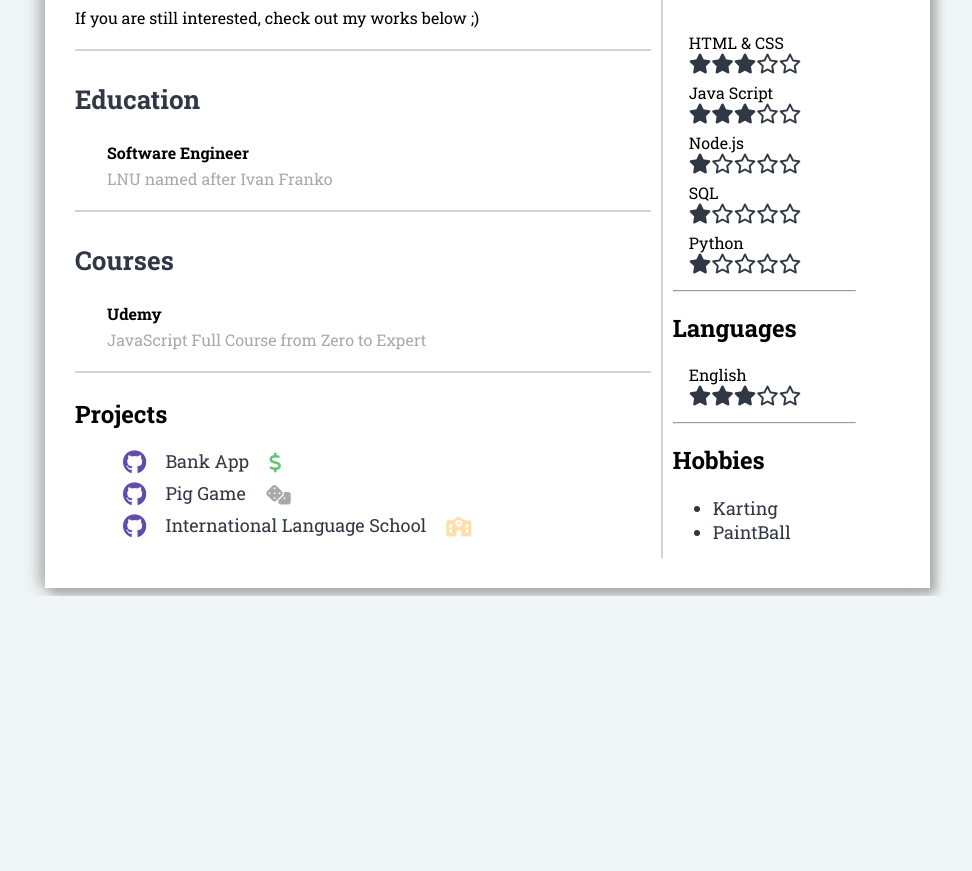
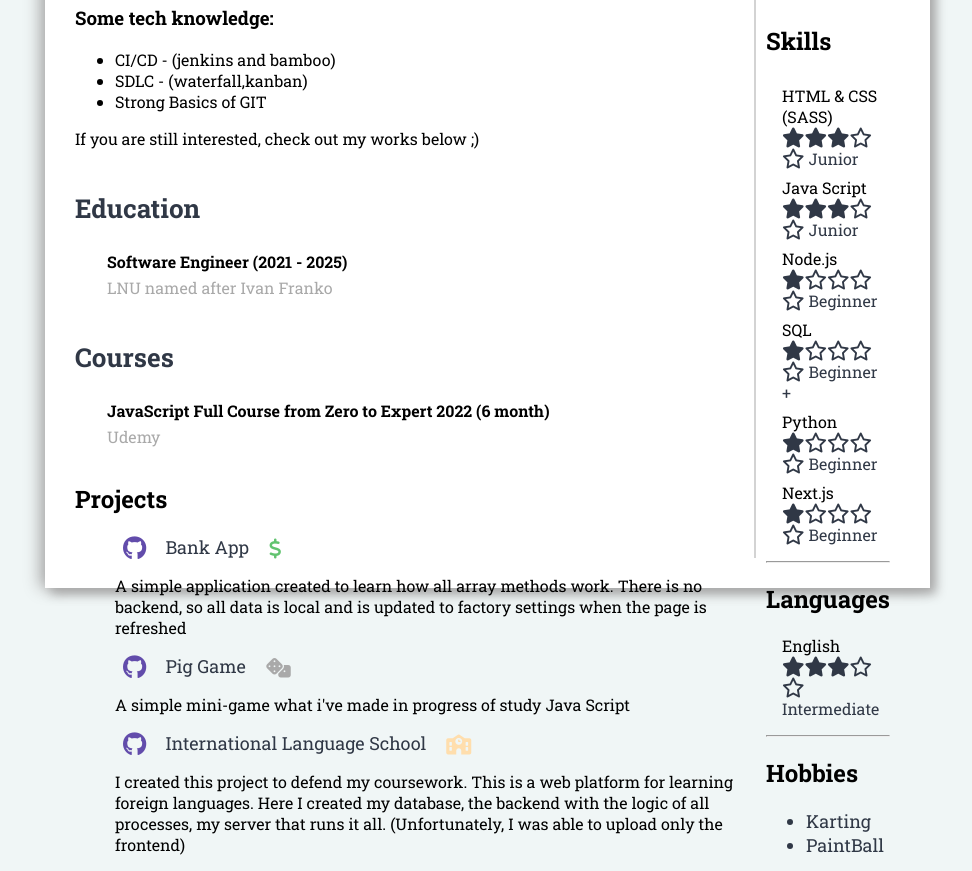
Before and after one commit to Xavtso/CV, a plain HTML site: page index.html in a window 1280 px wide. Shown: the part 445-1316 px from the top of the page, without its empty margins (251-1223 px from the left). Before the commit the page ends 1041 px from the top, so only its background shows below. Drawn offline with Linux system fonts and the light colour scheme.

Commit message:
Update index.html

```diff
--- a/index.html
+++ b/index.html
@@ -5,7 +5,7 @@
     <meta http-equiv="X-UA-Compatible" content="IE=edge">
     <meta name="viewport" content="width=device-width, initial-scale=1.0">
     <title>Vitaliy's CV</title>
-    <link rel="stylesheet" href="style.css">
+    <link rel="stylesheet" href="/style.css">
     <link
       href="https://fonts.googleapis.com/css2?family=Roboto+Slab:wght@400;500;700;900&display=swap"
       rel="stylesheet"
@@ -13,7 +13,7 @@
 </head>
 <body>
     <header>
-        <img class="photo" src="photo-cutted.png">
+        <img class="photo" src="/photo-cutted.png">
         <h1 class="full-name">Vitaliy Havrona</h1>
         <p class="headline"> Front-end Developer</p>
         <div class="contacts">
@@ -31,8 +31,15 @@
                     <li>I am communicative and easily find a common language with anyone.</li>
                     <li>Not conflicted - I will always find a compromise.</li>
                     <li>I like to solve interesting problems - the more interesting, the better.</li>
-                    <li>Stress-resistant - I close deadlines with a stone face and fire inside!</li>
+                    <li>Stress-resistant - I close deadlines with a stone face and fire inside!)</li>
                 </ol>
+
+                <h3>Some tech knowledge:</h3>
+                <ul>
+                    <li class="tech-item">CI/CD - (jenkins and bamboo)</li>
+                    <li class="tech-item">SDLC - (waterfall,kanban)</li>
+                    <li class="tech-item">Strong Basics of GIT</li>
+                </ul>
                 <p>If you are still interested, check out my works below ;)</p>
             </section>
             <div class="ruler"></div>
@@ -40,7 +47,7 @@
 
                 <h1 class="title">Education</h1>
                 <div class="co-op">
-                    <h4>Software Engineer</h4>
+                    <h4>Software Engineer (2021 - 2025)</h4>
                     <p id="lnu">LNU named after Ivan Franko</p>
                 </div>
 
@@ -49,8 +56,8 @@
             <section class="courses">
                 <h1 class="title">Courses</h1>
                 <div class="co-op">
-                    <h4>Udemy</h4>
-                    <p id="js">JavaScript Full Course from Zero to Expert</p>
+                    <h4> JavaScript Full Course from Zero to Expert 2022 <span id="blured">(6 month)</span></h4>
+                    <p id="js">Udemy</p>
                 </div>
             </section>
             <div class="ruler"></div>
@@ -58,8 +65,11 @@
                 <h2>Projects</h2>
                 <ul class="list">
                     <li class="list-item"><i class="fa-brands fa-github fa-xl "></i><a class="projects-url" href="https://github.com/Xavtso/bankApp.git">Bank App</a> <i class="fa-solid fa-dollar-sign fa-lg"></i></li>
-                    <li class="list-item"><i class="fa-brands fa-github fa-xl"></i><a class="projects-url" href="https://github.com/Xavtso/PigGame.git">Pig Game</a> <i class="fa-solid fa-dice fa-lg"></i></i></li>
+                    <p class="project-info">A simple application created to learn how all array methods work. There is no backend, so all data is local and is updated to factory settings when the page is refreshed</p>
+                    <li class="list-item"><i class="fa-brands fa-github fa-xl"></i><a class="projects-url" href="https://xavtso.github.io/PigGame/">Pig Game</a> <i class="fa-solid fa-dice fa-lg"></i></i></li>
+                    <p class="project-info">A simple mini-game what i've made in progress of study Java Script</p>
                     <li class="list-item"><i class="fa-brands fa-github fa-xl"></i><a class="projects-url" href="https://github.com/Xavtso/ils-front.git">International Language School</a> <i class="fa-sharp fa-solid fa-school fa-lg"></i></li>
+                    <p class="project-info">I created this project to defend my coursework. This is a web platform for learning foreign languages. Here I created my database, the backend with the logic of all processes, my server that runs it all. (Unfortunately, I was able to upload only the frontend)</p>
                 </ul>
 
             </section>
@@ -81,35 +91,51 @@
                 <h2>Skills</h2>
 
                 <div class="skill-item">
-                    <span class="labels">HTML & CSS</span>
+                    <span class="labels">HTML & CSS (SASS)</span>
                     <div class="mark">
                         <i class="fa-solid fa-star fa-lg"></i><i class="fa-solid fa-star fa-lg"></i><i class="fa-solid fa-star fa-lg"></i><i class="fa-regular fa-star fa-lg"></i><i class="fa-regular fa-star fa-lg"></i>
+                        <span class="specification">Junior</span>
                     </div>
                 </div>
                 <div class="skill-item">
                     <span class="labels">Java Script</span>
                     <div class="mark">
                         <i class="fa-solid fa-star fa-lg"></i><i class="fa-solid fa-star fa-lg"></i><i class="fa-solid fa-star fa-lg"></i><i class="fa-regular fa-star fa-lg"></i><i class="fa-regular fa-star fa-lg"></i>
+                        <span class="specification">Junior</span>
                     </div>
                 </div>
                 <div class="skill-item">
                     <span class="labels">Node.js</span>
                     <div class="mark">
                         <i class="fa-solid fa-star fa-lg"></i><i class="fa-regular fa-star fa-lg"></i><i class="fa-regular fa-star fa-lg"></i><i class="fa-regular fa-star fa-lg"></i><i class="fa-regular fa-star fa-lg"></i>
+                        <span class="specification">Beginner</span>
                     </div>
                 </div>
+
                 <div class="skill-item">
                     <span class="labels">SQL</span>
                     <div class="mark">
                         <i class="fa-solid fa-star fa-lg"></i><i class="fa-regular fa-star fa-lg"></i><i class="fa-regular fa-star fa-lg"></i><i class="fa-regular fa-star fa-lg"></i><i class="fa-regular fa-star fa-lg"></i>
+                        <span class="specification">Beginner +</span>
                     </div>
                 </div>
+
                 <div class="skill-item">
                     <span class="labels">Python</span>
                     <div class="mark">
                         <i class="fa-solid fa-star fa-lg"></i><i class="fa-regular fa-star fa-lg"></i><i class="fa-regular fa-star fa-lg"></i><i class="fa-regular fa-star fa-lg"></i><i class="fa-regular fa-star fa-lg"></i>
+                        <span class="specification">Beginner</span>
                     </div>
                 </div>
+
+                <div class="skill-item">
+                    <span class="labels">Next.js</span>
+                    <div class="mark">
+                        <i class="fa-solid fa-star fa-lg"></i><i class="fa-regular fa-star fa-lg"></i><i class="fa-regular fa-star fa-lg"></i><i class="fa-regular fa-star fa-lg"></i><i class="fa-regular fa-star fa-lg"></i>
+                        <span class="specification">Beginner</span>
+                    </div>
+                </div>
+
             </section>
             <hr>
             <section class="languages">
@@ -118,6 +144,7 @@
                     <span class="labels">English</span>
                     <div class="mark">
                         <i class="fa-solid fa-star fa-lg"></i><i class="fa-solid fa-star fa-lg"></i><i class="fa-solid fa-star fa-lg"></i><i class="fa-regular fa-star fa-lg"></i><i class="fa-regular fa-star fa-lg"></i>
+                        <span class="specification">Intermediate</span>
                     </div>
             </section>
             <hr>
```
